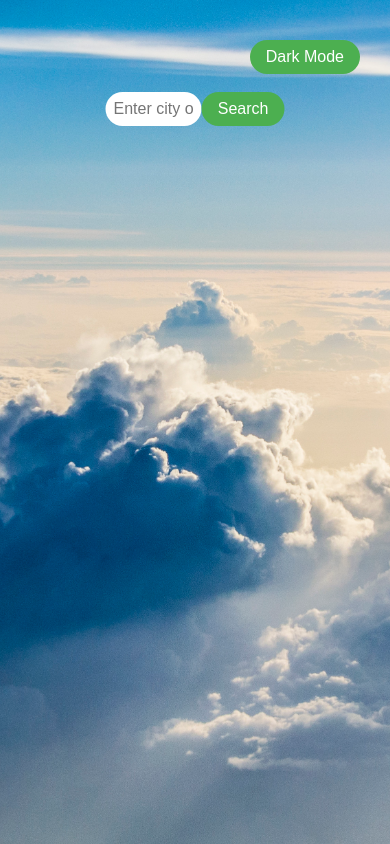
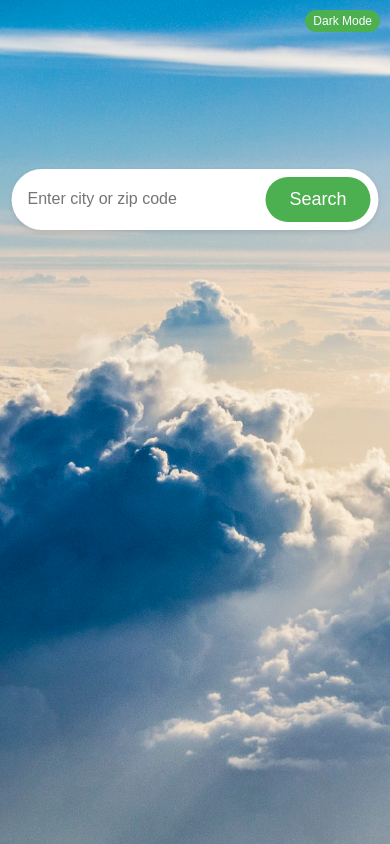
Before and after one commit to FireKatty/Kraftsala, a React (Create React App) app in the folder weather/: page / in a window 390 px wide. Built offline with nearby package versions, Linux system fonts and the light colour scheme; no server answers.

Commit message:
make page responsive

```diff
--- a/weather/src/components/styles.js
+++ b/weather/src/components/styles.js
@@ -1,122 +1,5 @@
 
-// import styled from 'styled-components';
-
-// export const Container = styled.div`
-//   position: relative;
-//   text-align: center;
-//   color: ${(props) => props.theme.text};
-//   margin: 0;
-//   overflow: hidden;
-//   height: 100vh;
-//   background: url(${(props) => props.img}) no-repeat center center/cover;
-//   background-color: ${(props) => props.theme.body};
-// `;
-
-// export const Overlay = styled.div`
-//   position: absolute;
-//   top: 0;
-//   left: 0;
-//   width: 100%;
-//   height: 100%;
-//   background-color: ${(props) => (props.theme === 'light' ? 'rgba(255, 255, 255, 0)' : 'rgba(0, 0, 0, 0.5)')};
-// `;
-
-// export const WeatherCard = styled.div`
-//   position: absolute;
-//   top: 65%;
-//   left: 50%;
-//   transform: translate(-50%, -50%);
-//   border-radius: 20px;
-//   padding: 20px;
-//   max-width: 900px;
-//   display: flex;
-//   flex-direction: column;
-//   align-items: center;
-//   color: ${(props) => props.theme.text};
-// `;
-
-// export const Header = styled.div`
-//   width: 100%;
-//   display: flex;
-//   justify-content: center;
-//   align-items: center;
-//   font-size: 1.5rem;
-//   margin-bottom: 20px;
-// `;
-
-// export const MainInfo = styled.div`
-//   display: flex;
-//   flex-direction: column;
-//   justify-content: center;
-//   align-items: center;
-//   width: 100%;
-// `;
-
-// export const Temp = styled.div`
-//   font-size: 4rem;
-//   margin-bottom: 10px;
-// `;
-
-// export const DateAndTime = styled.div`
-//   margin-left: inherit;
-//   font-size: 1.2rem;
-//   margin-bottom: 10px;
-// `;
-
-// export const SearchForm = styled.form`
-//   position: absolute;
-//   top: 10%;
-//   left: 50%;
-//   transform: translateX(-50%);
-//   display: flex;
-//   justify-content: center;
-//   align-items: center;
-//   background-color: ${(props) => props.theme.searchBackground};
-//   border-radius: 80px;
-//   box-shadow: 0 2px 5px rgba(0, 0, 0, 0.1);
-//   padding: 5px;
-// `;
-
-// export const SearchInput = styled.input`
-//   padding: 8px;
-//   font-size: 16px;
-//   border: none;
-//   border-radius: 80px;
-//   width: 40rem;
-//   background-color: ${(props) => props.theme.searchBackground};
-//   color: ${(props) => props.theme.searchText};
-// `;
-
-// export const SearchButton = styled.button`
-  // padding: 8px 16px;
-  // font-size: 16px;
-  // background-color: ${(props) => props.theme.buttonBackground};
-  // color: ${(props) => props.theme.buttonText};
-  // border-radius: 80px;
-  // cursor: pointer;
-  // transition: background-color 0.3s ease;
-  // border: ${(props) => props.theme.border};
-// `;
-
-// export const ToggleButton = styled.button`
-  // position: absolute;
-  // top: 40px;
-  // right: 30px;
-  // padding: 8px 16px;
-  // font-size: 16px;
-  // background-color: ${(props) => props.theme.buttonBackground};
-  // color: ${(props) => props.theme.buttonText};
-  // border-radius: 80px;
-  // cursor: pointer;
-  // transition: background-color 0.3s ease;
-  // border: ${(props) => props.theme.border};
-// `;
-
-// export const WeatherDetails = styled.div`
-//   /* Styles for WeatherDetails */
-// `;
-
-import styled, { css } from 'styled-components';
+import styled from 'styled-components';
 
 export const Container = styled.div`
   position: relative;
@@ -146,9 +29,15 @@ export const WeatherCard = styled.div`
   border-radius: 20px;
   padding: 20px;
   max-width: 900px;
+  width: 80%;
   display: flex;
   flex-direction: column;
   align-items: center;
+
+  @media screen and (max-width: 768px) {
+    top: 60%;
+    width: 90%;
+  }
 `;
 
 export const Header = styled.div`
@@ -158,6 +47,10 @@ export const Header = styled.div`
   align-items: center;
   font-size: 1.5rem;
   margin-bottom: 20px;
+
+  @media screen and (max-width: 768px) {
+    font-size: 1.2rem;
+  }
 `;
 
 export const MainInfo = styled.div`
@@ -171,12 +64,20 @@ export const MainInfo = styled.div`
 export const Temp = styled.div`
   font-size: 4rem;
   margin-bottom: 10px;
+
+  @media screen and (max-width: 768px) {
+    font-size: 3rem;
+  }
 `;
 
 export const DateAndTime = styled.div`
   margin-left: inherit;
   font-size: 1.2rem;
   margin-bottom: 10px;
+
+  @media screen and (max-width: 768px) {
+    font-size: 1rem;
+  }
 `;
 
 export const SearchForm = styled.form`
@@ -189,10 +90,6 @@ export const SearchForm = styled.form`
   align-items: center;
   border-radius: 80px;
   padding: 5px;
-
-  ${(props) =>
-    props.theme === 'light' &&
-    css`
   background-color: ${(props) => props.theme.searchBackground};
   box-shadow: 0 2px 5px rgba(0, 0, 0, 0.1);
 
@@ -201,20 +98,6 @@ export const SearchForm = styled.form`
     width: 90%;
     padding: 10px;
   }
-    `}
-
-  ${(props) =>
-    props.theme === 'dark' &&
-    css`
-      background-color: ${(props) => props.theme.searchBackgroundDark};
-      box-shadow: 0 2px 5px rgba(255, 255, 255, 0.1);
-
-      @media screen and (max-width: 768px) {
-        top: 30%;
-        width: 90%;
-        padding: 10px;
-      }
-    `}
 
   @media screen and (max-width: 480px) {
     padding: 8px;
@@ -228,6 +111,7 @@ export const SearchInput = styled.input`
   border-radius: 80px;
   width: 40rem;
   color: ${(props) => props.theme.searchText};
+  background-color: ${(props) => props.theme.searchBackground};
 
   @media screen and (max-width: 480px) {
     width: 100%;
@@ -244,27 +128,10 @@ export const SearchButton = styled.button`
   transition: background-color 0.3s ease;
   border: ${(props) => props.theme.border};
 
-  ${(props) =>
-    props.theme === 'light' &&
-    css`
-      background-color: ${(props) => props.theme.buttonBackground};
-
   @media screen and (max-width: 768px) {
     padding: 12px 24px;
     font-size: 18px;
   }
-    `}
-
-  ${(props) =>
-    props.theme === 'dark' &&
-    css`
-      background-color: ${(props) => props.theme.buttonBackgroundDark};
-
-      @media screen and (max-width: 768px) {
-        padding: 12px 24px;
-        font-size: 18px;
-      }
-    `}
 `;
 
 export const ToggleButton = styled.button`
@@ -280,29 +147,19 @@ export const ToggleButton = styled.button`
   transition: background-color 0.3s ease;
   border: ${(props) => props.theme.border};
 
-  ${(props) =>
-    props.theme === 'light' &&
-    css`
-      background-color: ${(props) => props.theme.buttonBackground};
   @media screen and (max-width: 768px) {
-        padding: 12px 24px;
-        font-size: 18px;
-        top: 60px;
+    top: 20px;
     right: 20px;
+    padding: 6px 12px;
+    font-size: 14px;
   }
-    `}
 
-  ${(props) =>
-    props.theme === 'dark' &&
-    css`
-      background-color: ${(props) => props.theme.buttonBackgroundDark};
-      @media screen and (max-width: 768px) {
-        padding: 12px 24px;
-        font-size: 18px;
-        top: 80px;
+  @media screen and (max-width: 480px) {
+    top: 10px;
     right: 10px;
+    padding: 4px 8px;
+    font-size: 12px;
   }
-    `}
 `;
 
 export const WeatherDetails = styled.div`
```
Lines whose indentation alone changed are shown as unchanged.
